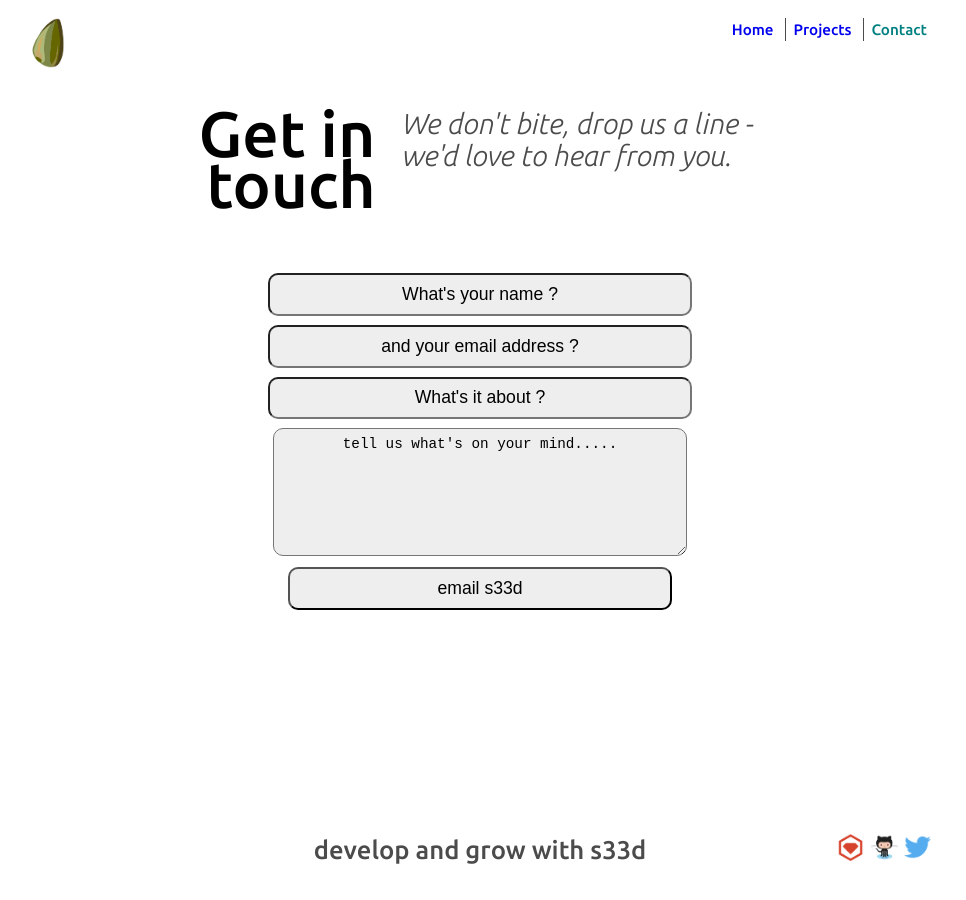
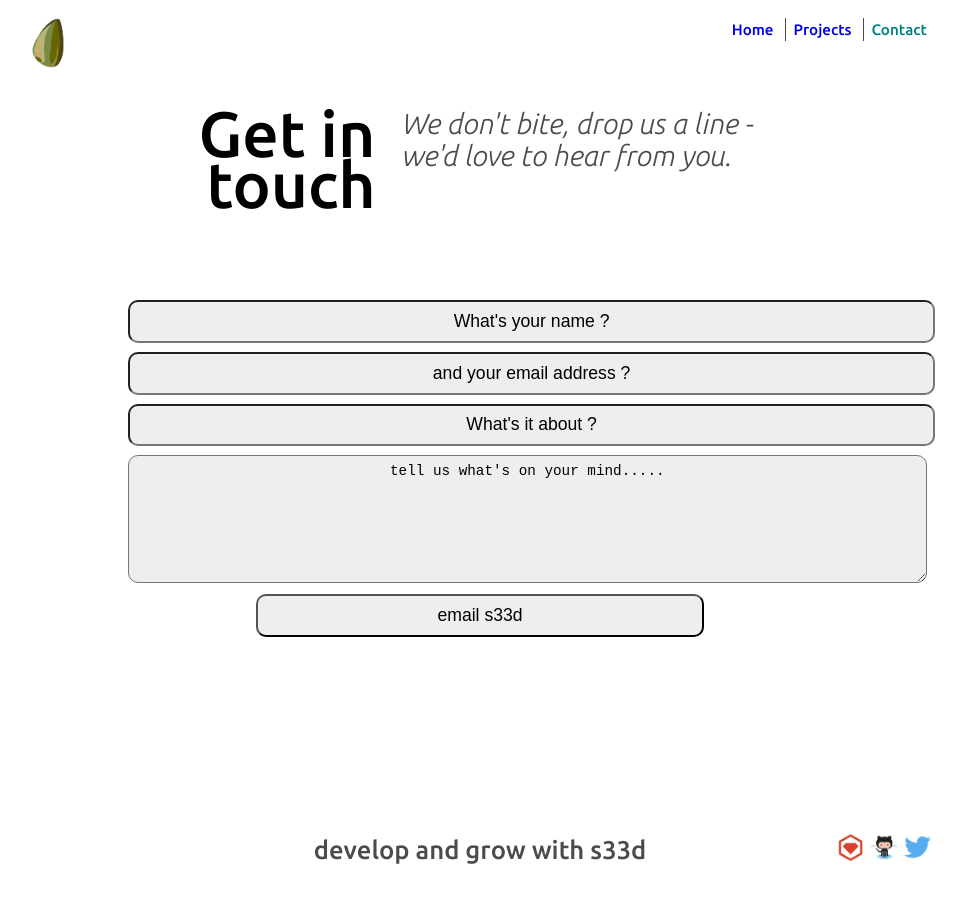
Before and after one commit to s33dco/s33dsite, a Jekyll site: the page built from contact/index.html, in a window 1280 px wide. Shown: the whole page, without its empty margins (160-1126 px from the left). Built offline with Jekyll 4.4.1, drawn with Linux system fonts in a browser that asks for light colours; nearby versions of some CDN libraries.

Commit message:
contact page mobile styling

```diff
--- a/contact/index.html
+++ b/contact/index.html
@@ -29,7 +29,7 @@ email: code@s33d.co
 				<textarea class="form-control" name="message" rows="7" placeholder="tell us what's on your mind....." required></textarea>
 			</div>
 			<div class="form-group">
-				<input type="submit" value="email s33d" class="form-control">
+				<input type="submit" value="email s33d" class="form-control btn">
 			</div>
 		</form>
 	</div>
--- a/css/main.css
+++ b/css/main.css
@@ -280,6 +280,10 @@
 
 /*---contact form-----------*/
 
+.contact-form {
+  margin-top: 2vh;
+}
+
 .form-group{
   margin: 1vh auto;
   text-align: center;
@@ -291,7 +295,10 @@
   font-size: 1.1em;
   padding : 0.5em 1em;
   text-align: center;
-  width: 30vw;
+  width: 20vw;
+}
+.btn {
+  width: 10vw;
 }
 
 ::-webkit-input-placeholder { /* Chrome/Opera/Safari */
@@ -383,6 +390,22 @@
     padding-left: 1vw;
   }
 }
+
+.form-control {
+  background-color: #eee;
+  border-radius: 10px;
+  font-size: 1.1em;
+  padding : 0.5em 1em;
+  text-align: center;
+  width: 60vw;
+}
+.btn {
+  width: 35vw;
+}
+
+.contact-form {
+  margin-top: 5vh;
+}
 /* large displays*/
 @media (min-width: 1400px) {
 
```
Also changed, not shown: 2 other files.
